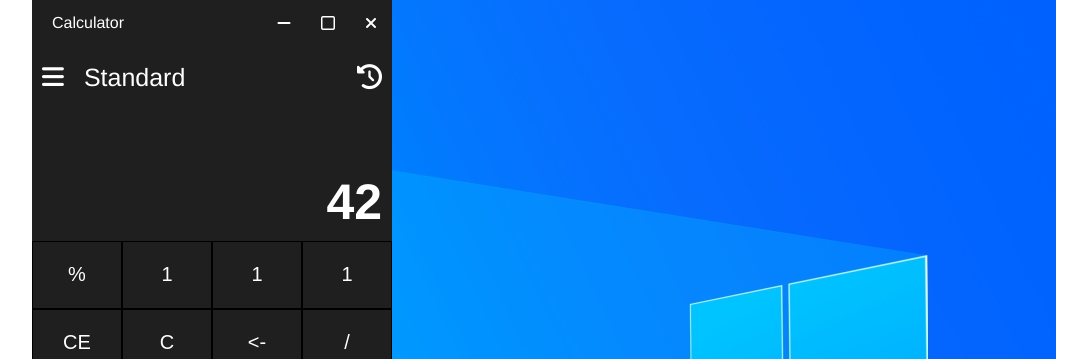
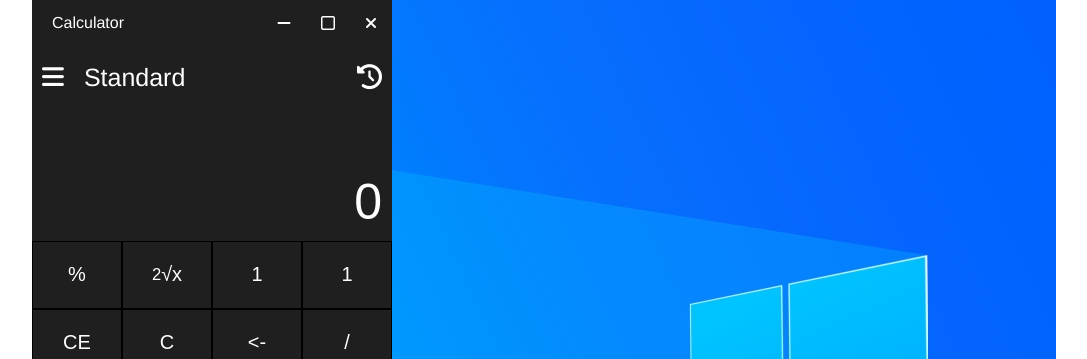
Before and after one commit to Chiga754/calc-from-windows, a Vue app: page / in a window 1280 px wide. Shown: the top 359 px of the page, without its empty margins (96-1183 px from the left). Built offline with nearby package versions, Linux system fonts and the light colour scheme.

Commit message:
adding calculator functionality #1

```diff
--- a/src/components/Calc.vue
+++ b/src/components/Calc.vue
@@ -2,7 +2,7 @@
     <div class="calc">
         <calc-top-menu/>
         <calc-section-calculations/>
-        <calc-keyboard/>
+        <calc-keyboard @clickBtn="clickBtn"/>
     </div>
 </template>
 
@@ -17,6 +17,25 @@ export default {
         CalcKeyboard,
     },
     methods: {
+        clickBtn(value) {
+            if(value === 'CE' || value === 'C'){
+                this.$store.commit('resetRes', 0);
+                return;
+            }
+            if(value === "<-") {
+                this.$store.commit('setRes', this.$store.state.result.slice(0, -1));
+                return;
+            }
+            if(value === "=") {
+                this.$store.commit('setRes', eval(this.$store.state.result));
+                return;
+            }
+            if(value === 'sqrt'){
+                this.$store.commit('setRes', Math.sqrt(this.$store.state.result));
+                return;
+            }
+            this.$store.commit('addRes', value)
+        }
     }
 }
 </script>
--- a/src/components/calc-components/CalcKeyboard.vue
+++ b/src/components/calc-components/CalcKeyboard.vue
@@ -4,6 +4,7 @@
         v-for="btn in btns"
         :key="btn.id"
         :value="btn.value"
+        @clickBtn="clickBtn"
     />
   </div>
 </template>
@@ -18,6 +19,11 @@ export default {
     data() {
         return {
             btns: btnsConfig1,
+        }
+    },
+    methods: {
+        clickBtn(value) {
+            this.$emit('clickBtn', value);
         }
     }
 }
--- a/src/components/calc-components/CalcKeyboardBtn.vue
+++ b/src/components/calc-components/CalcKeyboardBtn.vue
@@ -1,7 +1,10 @@
 <template>
-  <button class="keyboard-btn">
-    {{ value }}
-  </button>
+    <button v-if="value === 'sqrt'" class="keyboard-btn" @click="$emit('clickBtn', value)">
+        <sup>2</sup>&radic;x
+    </button>
+    <button v-else class="keyboard-btn" @click="$emit('clickBtn', value)">
+        {{ value }}
+    </button>
 </template>
 
 <script>
--- a/src/components/calc-components/CalcSectionCalculations.vue
+++ b/src/components/calc-components/CalcSectionCalculations.vue
@@ -8,7 +8,7 @@
       <i class="fa fa-history" aria-hidden="true"></i>
     </div>
     <div class="display">
-      42
+      <input type="text" :value="$store.state.result">
     </div>
   </div>
 </template>
@@ -39,7 +39,14 @@ span{
   display: flex;
   justify-content: flex-end;
   align-items: flex-end;
-  font-size: 50px;
   font-weight: bold;
 }
+input {
+  width: 100%;
+  font-size: 50px;
+  text-align: right;
+  background: inherit;
+  border: none;
+  color: #ffffff;
+}
 </style>
--- a/src/config/keyboardConfig.js
+++ b/src/config/keyboardConfig.js
@@ -1,6 +1,6 @@
 export const btnsConfig1 = [
     {id: 1, value: "%"},
-    {id: 2, value: "1"},
+    {id: 2, value:  "sqrt"},
     {id: 3, value: "1"},
     {id: 4, value: "1"},
     {id: 5, value: "CE"},
--- a/src/store/index.js
+++ b/src/store/index.js
@@ -2,10 +2,21 @@ import { createStore } from 'vuex'
 
 export default createStore({
   state: {
+    result: "0",
   },
   getters: {
   },
   mutations: {
+    addRes(state, value) {
+      state.result += value;
+      state.result = state.result.replace(/^0+/, '');
+    },
+    setRes(state, value) {
+      state.result = value;
+    },
+    resetRes(state){
+      state.result = "0";
+    },
   },
   actions: {
   },
```
